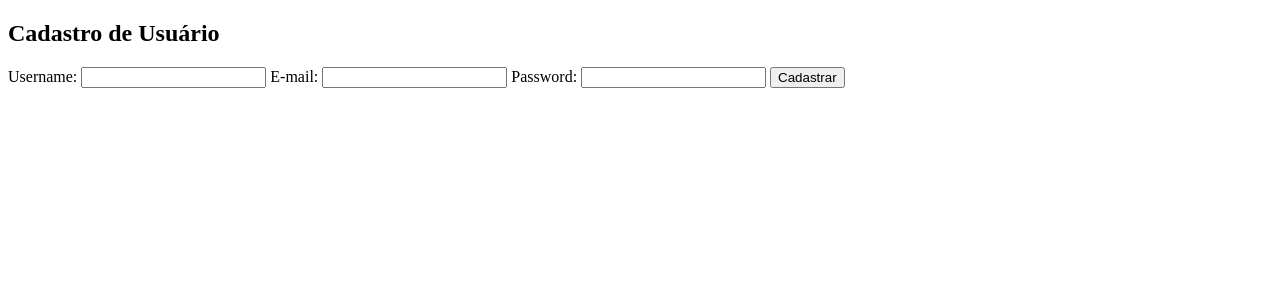
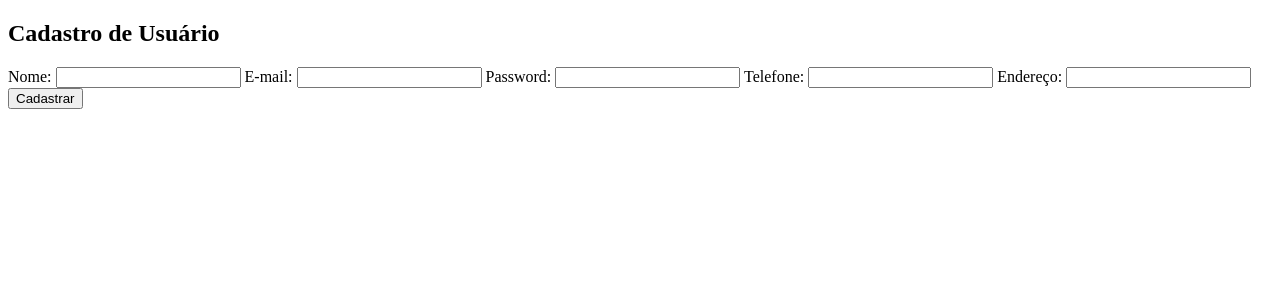
Before and after one commit to fabiokusaba/toledo-ecommerce, a Flask app: page /cadastro/usuario in a window 1280 px wide. Shown: the top 300 px of the page. Run offline with Flask 3, Linux system fonts and the light colour scheme.

Commit message:
adicionando: campos formulário usuário e anúncio

```diff
--- a/templates/anuncio.html
+++ b/templates/anuncio.html
@@ -15,6 +15,9 @@
         <label for="descricao">Descrição:</label>
         <input type="text" id="descricao" name="descricao">
 
+        <label for="categoria">Categoria:</label>
+        <input type="text" id="categoria" name="categoria">
+
         <label for="quantidade">Quantidade:</label>
         <input type="number" id="quantidade" name="quantidade">
 
--- a/templates/usuario.html
+++ b/templates/usuario.html
@@ -9,8 +9,8 @@
     <h2>{{titulo}}</h2>
 
     <form action="cadastrar_usuario" method="post">
-        <label for="username">Username:</label>
-        <input type="text" id="username" name="username">
+        <label for="nome">Nome:</label>
+        <input type="text" id="nome" name="nome">
 
         <label for="email">E-mail:</label>
         <input type="text" id="email" name="email">
@@ -18,6 +18,12 @@
         <label for="password">Password:</label>
         <input type="text" id="password" name="password">
 
+        <label for="telefone">Telefone:</label>
+        <input type="text" id="telefone" name="telefone">
+
+        <label for="endereco">Endereço:</label>
+        <input type="text" id="endereco" name="endereco">
+
         <input type="submit" value="Cadastrar">
     </form>
 </body>
```
